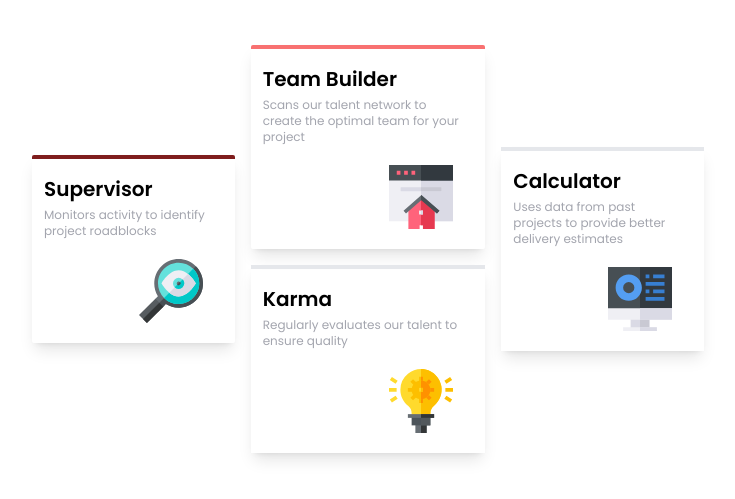
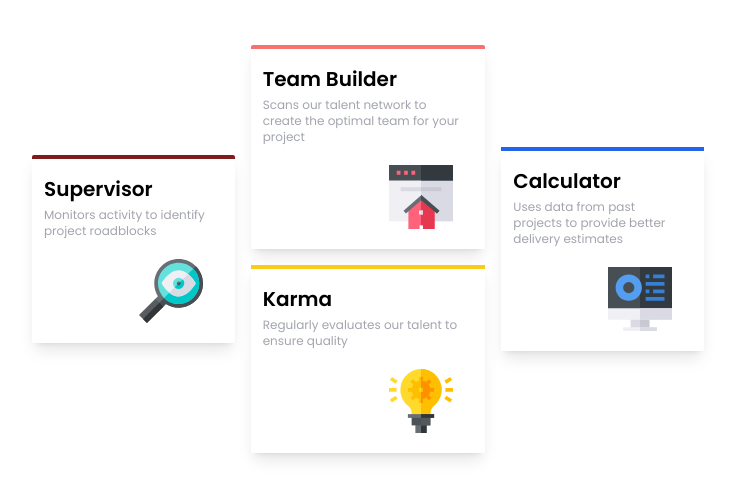
Before and after one commit to COLADOXD/FM-four-card-feature-section, a website: page public/index.html in a window 1280 px wide. Shown: the part 159-658 px from the top of the page, without its empty margins (272-1007 px from the left). Drawn offline with Linux system fonts and the light colour scheme.

Commit message:
esta vez si acabado

```diff
--- a/public/index.html
+++ b/public/index.html
@@ -69,7 +69,7 @@
               </div>
             </div>
             <div
-              class="shadow-lg shadow-black-500/5 border-solid border-t-4 border-cuarto my-2 px-3 md:row-start-2 md:col-start-2"
+              class="shadow-lg shadow-black-500/5 border-solid border-yellow-400 border-t-4 border-cuarto my-2 px-3 md:row-start-2 md:col-start-2"
             >
               <h1 class="text-xl font-bold pt-4">Karma</h1>
               <p class="text-xs mt-1 pr-2 text-secondary">
@@ -85,7 +85,7 @@
             </div>
             <div class="flex md:row-span-2 md:items-center md:mx-4">
               <div
-                class="shadow-lg shadow-black-500/5 border-t-4 w-full border-terceary border-solid my-2 px-3 md:row-span-3"
+                class="shadow-lg shadow-black-500/5 border-t-4 w-full border-terceary border-blue-600 border-solid my-2 px-3 md:row-span-3"
               >
                 <h1 class="text-xl font-bold pt-4">Calculator</h1>
                 <p class="text-xs mt-1 pr-2 text-secondary">
```
Also changed, not shown: public/css/tailwind.css.
